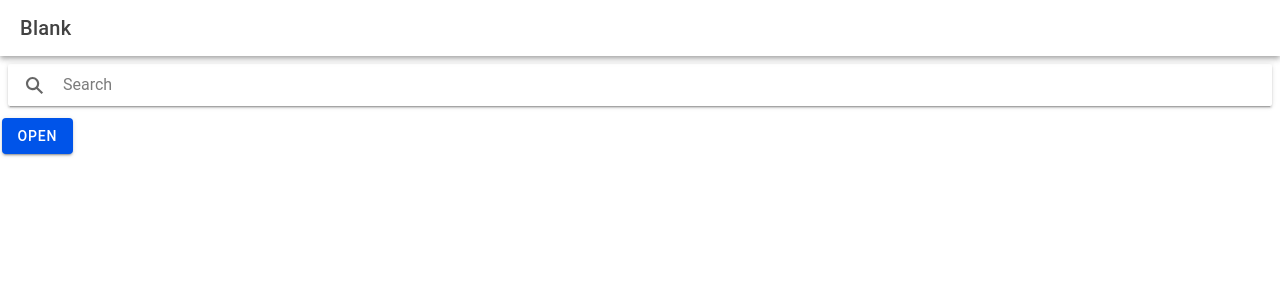
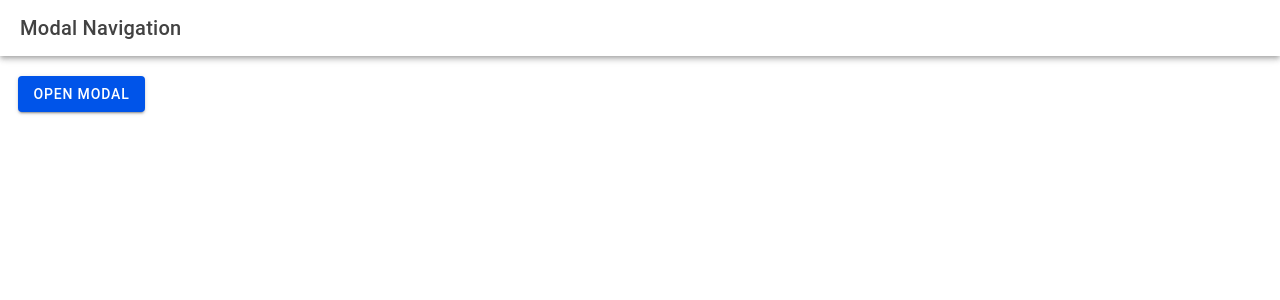
Before and after one commit to LokiJ07/it35-lab, a React (Vite) app: page /it35-lab/home in a window 1280 px wide. Shown: the top 300 px of the page. Built offline with nearby package versions, Linux system fonts and the light colour scheme.

Commit message:
added some ionic modal to home and fix the code for the ExploreContainer

```diff
--- a/src/components/ExploreContainer.tsx
+++ b/src/components/ExploreContainer.tsx
@@ -1,43 +1,50 @@
 import './ExploreContainer.css';
-//Import For Ionic Action
-import React from 'react';
+import React, { useState } from 'react';
 import { IonActionSheet, IonButton, IonSearchbar } from '@ionic/react';
+
 interface ContainerProps { }
 
 const ExploreContainer: React.FC<ContainerProps> = () => {
+  const [showActionSheet, setShowActionSheet] = useState(false);
+
+  const openActionSheet = () => {
+    setShowActionSheet(true);
+  };
+
+  const handleAction = (action: string) => {
+    console.log(`Action selected: ${action}`);
+    setShowActionSheet(false); // Close the action sheet after selection
+  };
+
   return (
     <>
       {/* Ionic Search */}
-      <IonSearchbar></IonSearchbar>
+      <IonSearchbar placeholder="Search..."></IonSearchbar>
       {/* Ionic Action */}
-      <IonButton id="open-action-sheet">Open</IonButton>
+      <IonButton onClick={openActionSheet}>Open Action Sheet</IonButton>
       <IonActionSheet
-        trigger="open-action-sheet"
+        isOpen={showActionSheet}
         header="Actions"
         buttons={[
           {
             text: 'Delete',
             role: 'destructive',
-            data: {
-              action: 'delete',
-            },
+            handler: () => handleAction('delete'),
           },
           {
             text: 'Share',
-            data: {
-              action: 'share',
-            },
+            handler: () => handleAction('share'),
           },
           {
             text: 'Cancel',
             role: 'cancel',
-            data: {
-              action: 'cancel',
-            },
+            handler: () => handleAction('cancel'),
           },
         ]}
-      ></IonActionSheet>
+        onDidDismiss={() => setShowActionSheet(false)} // Close the action sheet when dismissed
+      />
     </>
   );
 };
+
 export default ExploreContainer;
--- a/src/pages/Home.tsx
+++ b/src/pages/Home.tsx
@@ -1,22 +1,39 @@
-import { IonContent, IonHeader, IonPage, IonTitle, IonToolbar } from '@ionic/react';
+import { IonButton, IonButtons, IonContent, IonHeader, IonModal, IonPage, IonTitle, IonToolbar } from '@ionic/react';
 import ExploreContainer from '../components/ExploreContainer';
 import './Home.css';
+import { useRef } from 'react';
 
 const Home: React.FC = () => {
+  const modal = useRef<HTMLIonModalElement>(null);
+
+  const dismiss = () => {
+    if (modal.current) {
+      modal.current.dismiss();
+    }
+  };
+
   return (
     <IonPage>
       <IonHeader>
         <IonToolbar>
-          <IonTitle>Blank</IonTitle>
+          <IonTitle>Modal Navigation</IonTitle>
         </IonToolbar>
       </IonHeader>
-      <IonContent fullscreen>
-        <IonHeader collapse="condense">
-          <IonToolbar>
-            <IonTitle size="large">Blank</IonTitle>
-          </IonToolbar>
-        </IonHeader>
-        <ExploreContainer />
+      <IonContent className="ion-padding">
+        <IonButton id="openModal" onClick={() => modal.current?.present()}>Open Modal</IonButton>
+        <IonModal ref={modal} onDidDismiss={dismiss}>
+          <IonHeader>
+            <IonToolbar>
+              <IonTitle>Modal</IonTitle>
+              <IonButtons slot="end">
+                <IonButton onClick={dismiss}>Close</IonButton>
+              </IonButtons>
+            </IonToolbar>
+          </IonHeader>
+          <IonContent>
+            <ExploreContainer />
+          </IonContent>
+        </IonModal>
       </IonContent>
     </IonPage>
   );
```
Also changed, not shown: src/pages/page-one.tsx (added, +11 -0 lines).
